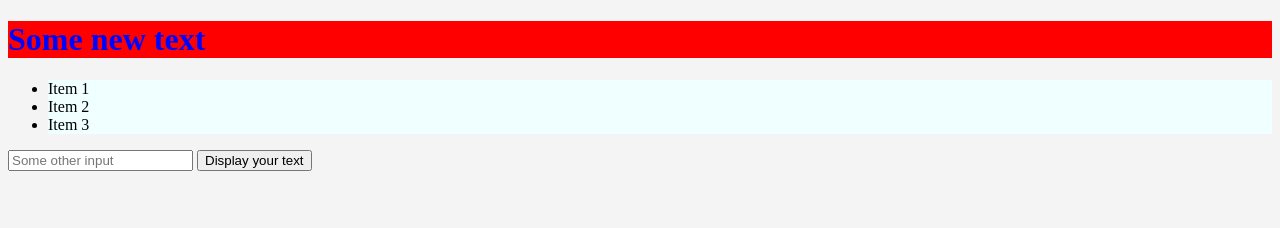
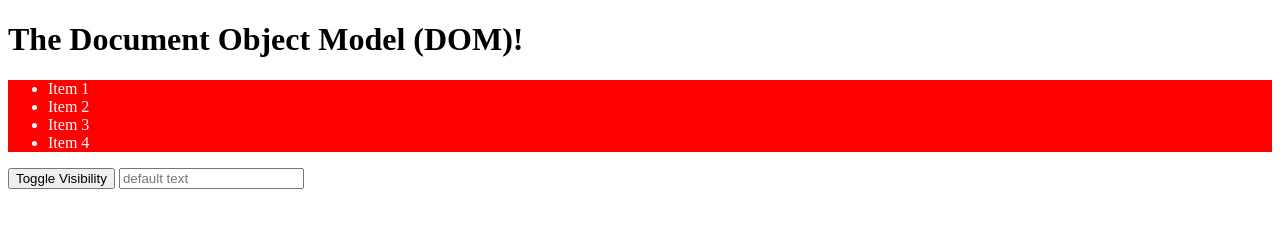
Before and after one commit to RaresSanduConstantin/Javascript-MAX_Courses, a plain HTML site: page 7/index.html in a window 1280 px wide. Drawn offline with Linux system fonts and the light colour scheme.

Commit message:
lectia 20

```diff
--- a/7/app.js
+++ b/7/app.js
@@ -1,40 +1,60 @@
-const h1 = document.querySelector("h1");
-const body = document.body;
-// const input = document.querySelector("input");
-// const listItemElement = document.querySelectorAll("li");
-const listItemElement = document.getElementsByTagName("li");
-const ul = document.querySelector("ul");
+// const h1 = document.querySelector("h1");
+// const body = document.body;
+// // const input = document.querySelector("input");
+// // const listItemElement = document.querySelectorAll("li");
+// const listItemElement = document.getElementsByTagName("li");
+// const ul = document.querySelector("ul");
 
-const input = document.getElementById("input-text");
-const submit = document.getElementById("input-submit");
+// const input = document.getElementById("input-text");
+// const submit = document.getElementById("input-submit");
 
-h1.textContent = "Some new text";
-h1.className = "title";
-h1.style.color = "blue";
-h1.style.backgroundColor = "red";
+// h1.textContent = "Some new text";
+// h1.className = "title";
+// h1.style.color = "blue";
+// h1.style.backgroundColor = "red";
 
-input.placeholder = "Some other input";
+// input.placeholder = "Some other input";
 
-for (const listItemEl of listItemElement) {
-  listItemEl.style.backgroundColor = "#F0FFFF";
-  console.dir(listItemEl);
-}
+// for (const listItemEl of listItemElement) {
+//   listItemEl.style.backgroundColor = "#F0FFFF";
+//   console.dir(listItemEl);
+// }
 
-body.style.backgroundColor = "#f4f4f4";
+// body.style.backgroundColor = "#f4f4f4";
 
-console.log(ul.childNodes);
+// console.log(ul.childNodes);
 
-// document.documentElement.parentElement
-// document.getElementsByTagName(body);
+// // document.documentElement.parentElement
+// // document.getElementsByTagName(body);
 
-function subtmiText() {
-  let text = input.value;
-  let h = document.createElement("p");
-  let t = document.createTextNode(text);
-  h.appendChild(t);
-  document.body.appendChild(h);
-}
+// function subtmiText() {
+//   let text = input.value;
+//   let h = document.createElement("p");
+//   let t = document.createTextNode(text);
+//   h.appendChild(t);
+//   document.body.appendChild(h);
+// }
 
 // function submitText(input, button) {}
 
 // document.addEventListener("click", submitText);
+
+const ul = document.body.firstElementChild.nextElementSibling;
+const firstLi = ul.firstElementChild;
+console.log(firstLi);
+
+const section = document.querySelector("section");
+const button = document.querySelector("button");
+
+// section.style.backgroundColor = "blue";
+section.className = "red-bg";
+button.addEventListener("click", () => {
+  // if (section.className === "red-bg visible") {
+  //   section.className = "red-bg invisible";
+  // } else {
+  //   section.className = "red-bg visible";
+  // }
+
+  // section.classList.toggle("visible");
+  section.classList.toggle("invisible");
+});
--- a/7/index.html
+++ b/7/index.html
@@ -9,24 +9,41 @@
       .title {
         color: red;
       }
+
+      .red-bg {
+        background-color: red;
+        color: #fff;
+      }
+
+      .visible {
+        display: block;
+      }
+
+      .invisible {
+        display: none;
+      }
     </style>
   </head>
   <body>
     <header>
       <h1 id="main-title">The Document Object Model (DOM)!</h1>
     </header>
-    <ul>
-      <li class="list-item">Item 1</li>
-      <li class="list-item">Item 2</li>
-      <li class="list-item">Item 3</li>
-    </ul>
+    <section class="red-bg">
+      <ul>
+        <li class="list-item">Item 1</li>
+        <li class="list-item">Item 2</li>
+        <li class="list-item">Item 3</li>
+        <li class="list-item">Item 4</li>
+      </ul>
+    </section>
+    <button>Toggle Visibility</button>
     <input id="input-text" type="text" placeholder="default text" />
-    <input
+    <!-- <input
       id="input-submit"
       type="submit"
       value="Display your text"
       onclick="subtmiText()"
-    />
+    /> -->
     <script src="app.js"></script>
   </body>
 </html>
```
